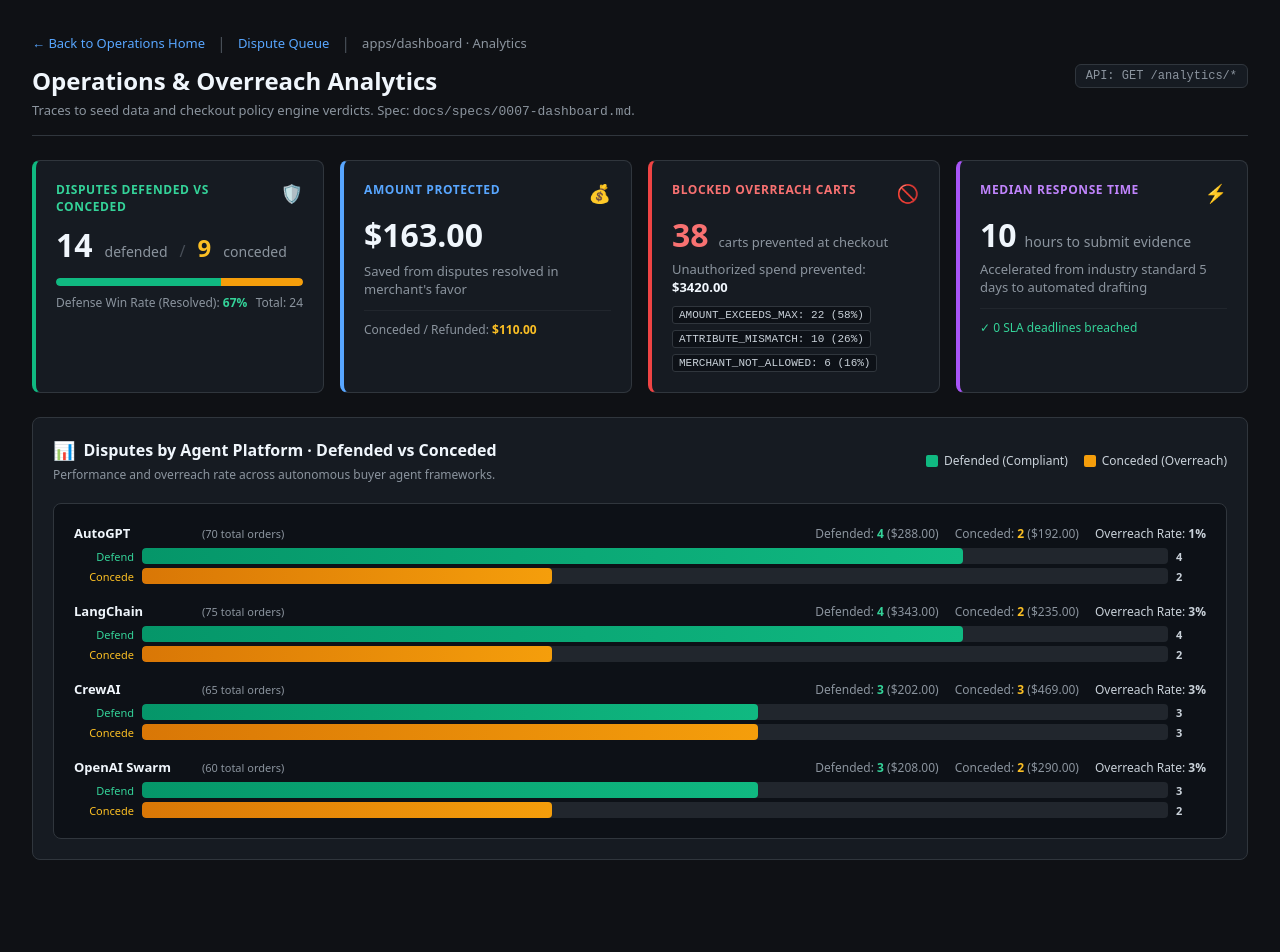
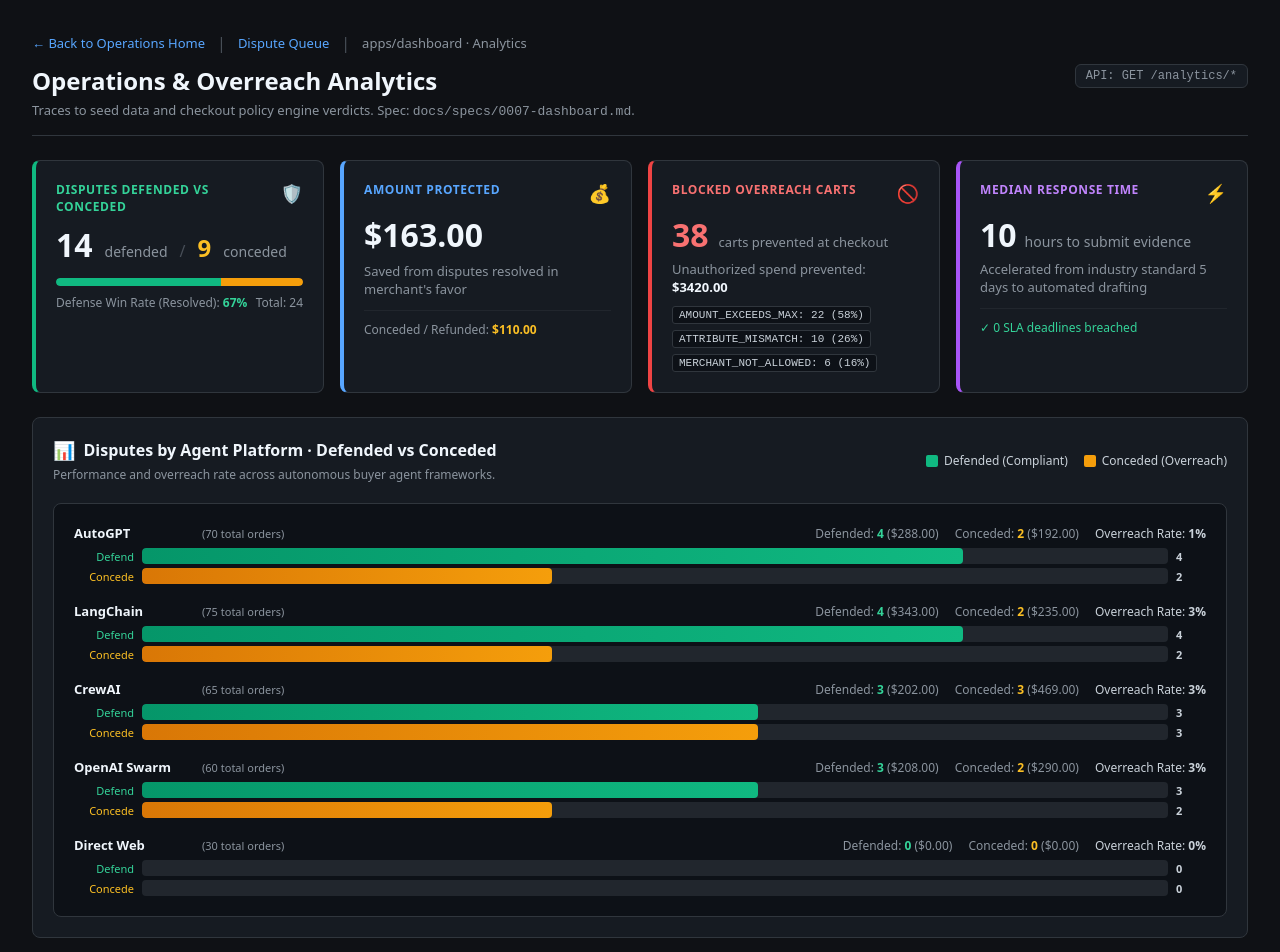
Before and after one commit to harshkumarsingh12/proof-of-intent, a Next.js app in the folder apps/dashboard/: page /analytics in a window 1280 px wide. Shown: the top 952 px of the page. Before the commit the page ends 892 px from the top, so only its background shows below. Built offline with nearby package versions, Linux system fonts and the light colour scheme; no server answers.

Commit message:
include direct web in platform breakdown

```diff
--- a/apps/dashboard/src/analytics-data.ts
+++ b/apps/dashboard/src/analytics-data.ts
@@ -108,8 +108,8 @@ export function computeAnalyticsSummary(
   const actualProtectedCents = resolvedWins.reduce((sum, d) => sum + d.amount.value, 0);
   const actualConcededCents = resolvedLosses.reduce((sum, d) => sum + d.amount.value, 0);
 
-  // Platform breakdown across platforms from seed data
-  const platforms = ["AutoGPT", "LangChain", "CrewAI", "OpenAI Swarm"];
+  // Platform breakdown across five platforms from seed data
+  const platforms = ["AutoGPT", "LangChain", "CrewAI", "OpenAI Swarm", "Direct Web"];
   const ordersByPlatform: Record<string, number> = {};
   for (const o of orders) {
     ordersByPlatform[o.agentPlatform] = (ordersByPlatform[o.agentPlatform] ?? 0) + 1;
```
Also changed, not shown: 1 other file (tests, documents, lock files or other folders).
